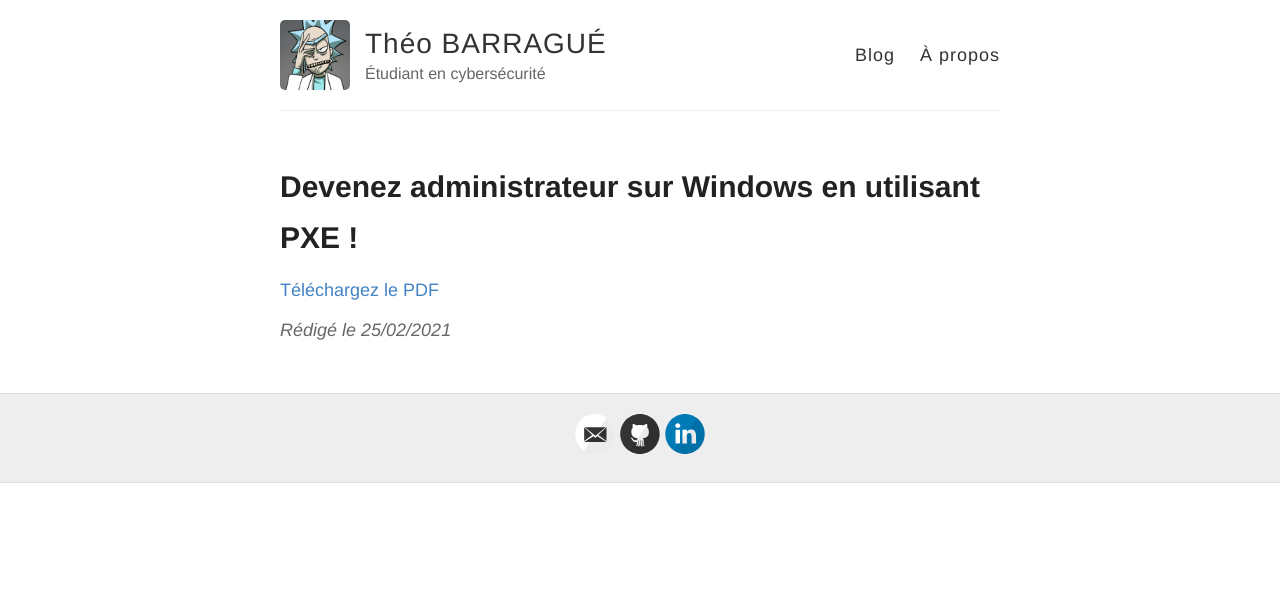
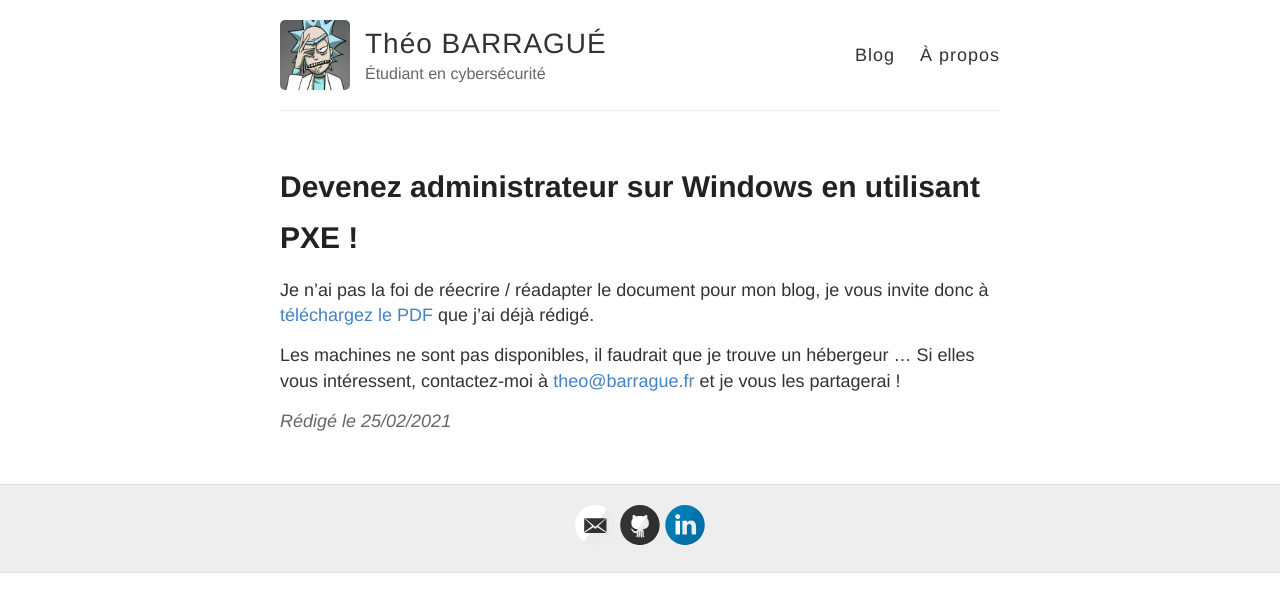
Before and after one commit to theobarrague/theobarrague.github.io, a Jekyll site: the page built from _posts/2021-02-25-become-admin-on-windows-with-pxe.md, in a window 1280 px wide. Shown: the top 612 px of the page. Built offline with Jekyll 4.4.1, drawn with Linux system fonts in a browser that asks for light colours.

Commit message:
Update 2021-02-25-become-admin-on-windows-with-pxe.md

```diff
--- a/_posts/2021-02-25-become-admin-on-windows-with-pxe.md
+++ b/_posts/2021-02-25-become-admin-on-windows-with-pxe.md
@@ -4,4 +4,6 @@ lang: fr
 title: Devenez administrateur sur Windows en utilisant PXE !
 ---
 
-[Téléchargez le PDF](https://github.com/theobarrague/theobarrague.github.io/blob/main/resources/become-admin-on-windows-with-pxe.pdf)
+Je n'ai pas la foi de réecrire / réadapter le document pour mon blog, je vous invite donc à [téléchargez le PDF](https://github.com/theobarrague/theobarrague.github.io/blob/main/resources/become-admin-on-windows-with-pxe.pdf) que j'ai déjà rédigé.
+
+Les machines ne sont pas disponibles, il faudrait que je trouve un hébergeur ... Si elles vous intéressent, contactez-moi à [theo@barrague.fr](mailto:theo@barrague.fr) et je vous les partagerai !
```
